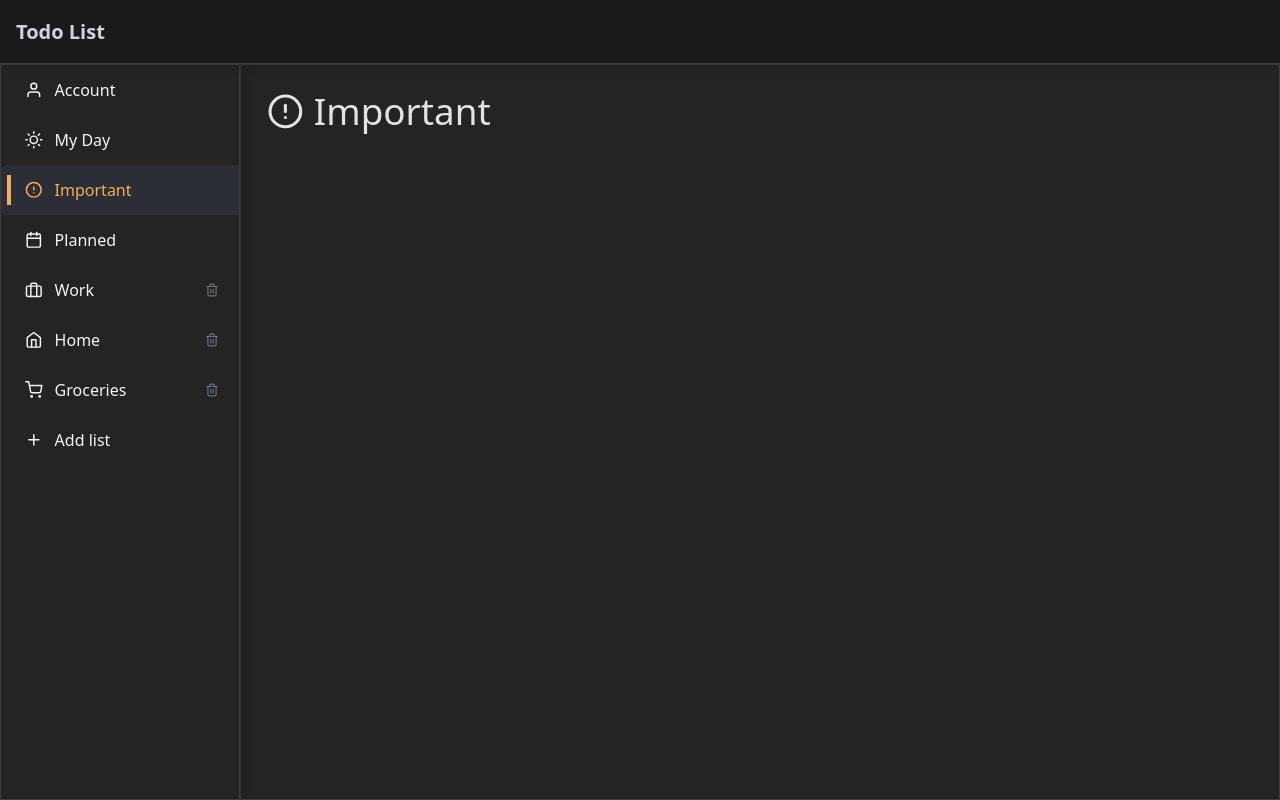
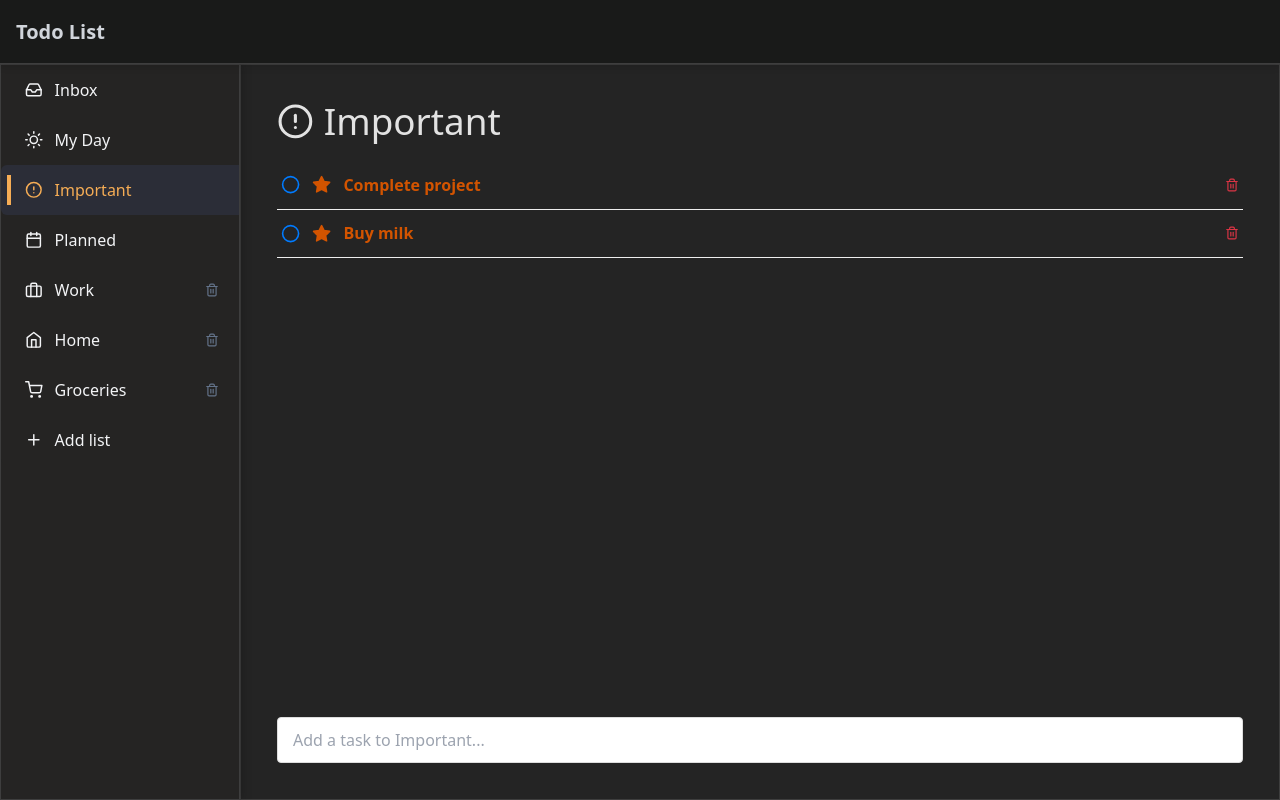
Before and after one commit to CarloGaspa/Portfolio-ToDoList, a React (Vite) app: page / in a window 1280 px wide. Both pictures are taken after a click on the item "Important". Built offline with nearby package versions, Linux system fonts and the light colour scheme.

Commit message:
add tasks

```diff
--- a/src/App.jsx
+++ b/src/App.jsx
@@ -4,6 +4,7 @@ import TopBar from './components/TopBar.jsx'
 import SideBar from './components/SideBar.jsx'
 import Content from './components/Content.jsx'
 import {
+  FiInbox,
   FiUser,
   FiSun,
   FiAlertCircle,
@@ -19,7 +20,7 @@ export default function App() {
   /* States */
   const [sidebarOpen, setSidebarOpen] = useState(false);
   const [sideBarItems, setSideBarItems] = useState([
-    { id: 'account'     , name: 'Account'   , icon: <FiUser />          , deletable: false },
+    { id: 'inbox'       , name: 'Inbox'     , icon: <FiInbox />         , deletable: false },
     { id: 'myday'       , name: 'My Day'    , icon: <FiSun />           , deletable: false },
     { id: 'important'   , name: 'Important' , icon: <FiAlertCircle />   , deletable: false },
     { id: 'planned'     , name: 'Planned'   , icon: <FiCalendar />      , deletable: false },
@@ -27,7 +28,14 @@ export default function App() {
     { id: 'home'        , name: 'Home'      , icon: <FiHome />          , deletable: true },
     { id: 'groceries'   , name: 'Groceries' , icon: <FiShoppingCart />  , deletable: true },
   ]);
-  const [activeContent, setActiveContent] = useState('account');
+  const [activeContent, setActiveContent] = useState('inbox');
+  const [tasks, setTasks] = useState([
+    { id: 'task-1', text: 'Complete project', completed: false, list: 'work', important: true, dueDate: '2023-12-15' },
+    { id: 'task-2', text: 'Meeting with team', completed: true, list: 'work', important: false, dueDate: '2023-12-10' },
+    { id: 'task-3', text: 'Clean the house', completed: false, list: 'home', important: false, dueDate: null },
+    { id: 'task-4', text: 'Buy milk', completed: false, list: 'groceries', important: true, dueDate: null },
+    { id: 'task-5', text: 'Pay bills', completed: false, list: 'home', important: false, dueDate: '2023-12-20' },
+  ]);
 
   /* Functions */
   const toggleSideBar = () => setSidebarOpen(prev => !prev);
@@ -38,6 +46,58 @@ export default function App() {
 
   const handleRemoveItem = (id) => {
     setSideBarItems(sideBarItems.filter(item => item.id !== id));
+    //rimuovo anche i task associati alla lista
+    setTasks(tasks.filter(task => task.list !== id));
+
+    //se stiamo eliminando l'elemento attualmente attivo, torniamo a 'Inbox'
+    if (activeContent === id) {
+      setActiveContent('inbox');
+    }
+  }
+
+  //Filtra i task in base alla pagina selezionata
+  const getFilteredTasks = () => {
+    switch(activeContent){
+      case 'inbox':
+        return [];
+      case 'myday':
+        return tasks.filter(task => !task.completed)
+      case 'important':
+        return tasks.filter(task => task.important)
+      case 'planned':
+        return tasks.filter(task => task.dueDate);
+      default:
+        return tasks.filter(task => task.list === activeContent);
+    }
+  }
+
+  const handleAddTask = (newTask) => {
+    setTasks([...tasks, {
+      id: `task-${Date.now()}`,
+      text: newTask.text,
+      completed: false,
+      list: activeContent === 'myday' || activeContent === 'important' || activeContent === 'planned'
+        ? 'inbox'
+        : activeContent,
+      important: false,
+      dueDate: null
+    }]);
+  }
+
+  const handleRemoveTask = (taskId) => {
+    setTasks(tasks.filter(task => task.id !== taskId));
+  }
+
+  const handleToggleComplete = (taskId) => {
+    setTasks(tasks.map(task =>
+      task.id === taskId ? {...task, completed: !task.completed} : task
+    ));
+  }
+
+  const handleToggleImportant = (taskId) => {
+    setTasks(tasks.map(task =>
+      task.id === taskId ? {...task, important: !task.important} : task
+    ));
   }
 
   /* Return */
@@ -56,6 +116,12 @@ export default function App() {
         <div className="content-area">
           <Content
             activeContent={sideBarItems.find(item => item.id === activeContent)}
+            tasks={getFilteredTasks()}
+            onAddTask={handleAddTask}
+            onRemoveTask={handleRemoveTask}
+            onToggleComplete={handleToggleComplete}
+            onToggleImportant={handleToggleImportant}
+            currentList={activeContent}
           />
         </div>
       </div>
--- a/src/components/Content.css
+++ b/src/components/Content.css
@@ -1,8 +1,3 @@
-
-.content-container {
-  padding: 10px;
-}
-
 .content-header {
   display: flex;
   align-items: center;
@@ -18,4 +13,106 @@
 
 .content-title {
   font-size: 2.3rem;
+  margin: 0;
 }
+
+.content-container {
+  padding: 20px;
+  height: 100%;
+  display: flex;
+  flex-direction: column;
+}
+
+.task-list {
+  list-style: none;
+  padding: 0;
+  margin: 0 0 20px 0;
+  flex-grow: 1;
+  overflow-y: auto;
+}
+
+.task-list li {
+  display: flex;
+  align-items: center;
+  padding: 10px 0;
+  border-bottom: 1px solid #eee;
+  gap: 8px;
+}
+
+.task-list li.completed .task-text {
+  text-decoration: line-through;
+  color: #888;
+}
+
+.task-list li.important .task-text {
+  font-weight: bold;
+  color: #d35400;
+}
+
+.task-controls {
+  display: flex;
+  gap: 4px;
+}
+
+.toggle-complete,
+.toggle-important {
+  background: none;
+  border: none;
+  cursor: pointer;
+  color: #007bff;
+  padding: 4px;
+  font-size: 1.2rem;
+}
+
+.toggle-complete:hover,
+.toggle-important:hover {
+  opacity: 0.8;
+}
+
+.toggle-important {
+  color: #d35400;
+}
+
+.task-text {
+  flex-grow: 1;
+  word-break: break-word;
+  padding-right: 10px;
+}
+
+.delete-task {
+  background: none;
+  border: none;
+  cursor: pointer;
+  color: #dc3545;
+  padding: 4px;
+  margin-left: auto;
+}
+
+.delete-task:hover {
+  opacity: 0.8;
+}
+
+.no-tasks {
+  color: #888;
+  text-align: center;
+  margin-top: 20px;
+  flex-grow: 1;
+  display: flex;
+  align-items: center;
+  justify-content: center;
+}
+
+.content-container input[type="text"] {
+  width: 100%;
+  padding: 10px 15px;
+  border: 1px solid #ddd;
+  border-radius: 4px;
+  font-size: 1rem;
+  margin-top: auto;
+}
+
+.content-container input[type="text"]:focus {
+  outline: none;
+  border-color: #007bff;
+  box-shadow: 0 0 0 2px rgba(0, 123, 255, 0.1);
+}
--- a/src/components/Content.jsx
+++ b/src/components/Content.jsx
@@ -1,25 +1,75 @@
 import '../App.css';
 import './Content.css';
-import {
-  FiUser,
-  FiSun,
-  FiAlertCircle,
-  FiCalendar,
-  FiBriefcase,
-  FiHome,
-  FiShoppingCart,
-  FiPlus,
-  FiTrash2,
-} from 'react-icons/fi';
+import { useState } from 'react';
+import { FiPlus, FiTrash2, FiCheck, FiCircle, FiStar } from 'react-icons/fi';
 
-export default function Content({activeContent}) {
+export default function Content({
+  activeContent,
+  tasks = [],
+  onAddTask,
+  onRemoveTask,
+  onToggleComplete,
+  onToggleImportant,
+  currentList,
+}) {
+const [newTasktext, setNewTasktext] = useState('');
+
+  const handleAddTask = () => {
+    if (newTasktext.trim()){
+      onAddTask({
+        text : newTasktext
+      });
+      setNewTasktext('');
+    }
+  }
+
   return (
     <div className="content-container">
       <div className="content-header">
         <span className="content-icon">{activeContent.icon}</span>
         <h1 className="content-title">{activeContent.name}</h1>
       </div>
-      {/* Qui puoi aggiungere altro contenuto specifico per ogni voce */}
+
+      <ul className='task-list'>
+        {tasks.map((task) => (
+          <li key={task.id} className={`${task.completed ? 'completed' : ''} ${task.important ? 'important' : ''}`}>
+            <div className="task-controls">
+              <button
+                onClick={() => onToggleComplete(task.id)}
+                className="toggle-complete"
+                aria-label={task.completed ? 'Mark as not completed' : 'Mark as completed'}
+              >
+                {task.completed ? <FiCheck /> : <FiCircle />}
+              </button>
+              <button
+                onClick={() => onToggleImportant(task.id)}
+                className="toggle-important"
+                aria-label={task.important ? 'Mark as not important' : 'Mark as important'}
+              >
+                <FiStar fill={task.important ? 'currentColor' : 'none'} />
+              </button>
+            </div>
+            <span className="task-text">{task.text}</span>
+            <button
+              onClick={() => onRemoveTask(task.id)}
+              className="delete-task"
+              aria-label="Delete task"
+            >
+              <FiTrash2 size={14} />
+            </button>
+          </li>
+        ))}
+      </ul>
+      {tasks.length === 0 && currentList !== 'account' && (
+        <p className="no-tasks">No tasks in this list</p>
+      )}
+      <input
+        type="text"
+        value={newTasktext}
+        onChange={(e) => setNewTasktext(e.target.value)}
+        onKeyPress={(e) => e.key === 'Enter' && handleAddTask()}
+        placeholder={`Add a task to ${activeContent?.name || 'this list'}...`}
+      />
     </div>
   )
 }
--- a/src/components/SideBar.jsx
+++ b/src/components/SideBar.jsx
@@ -1,6 +1,7 @@
 import '../App.css';
 import './SideBar.css';
 import {
+  FiInbox,
   FiUser,
   FiSun,
   FiAlertCircle,
```
